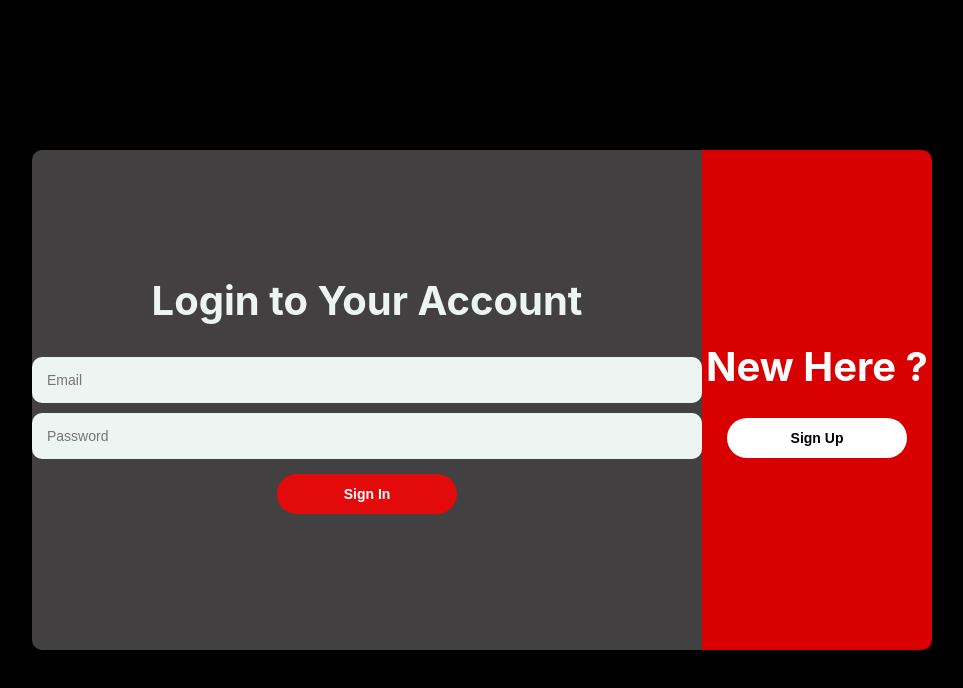
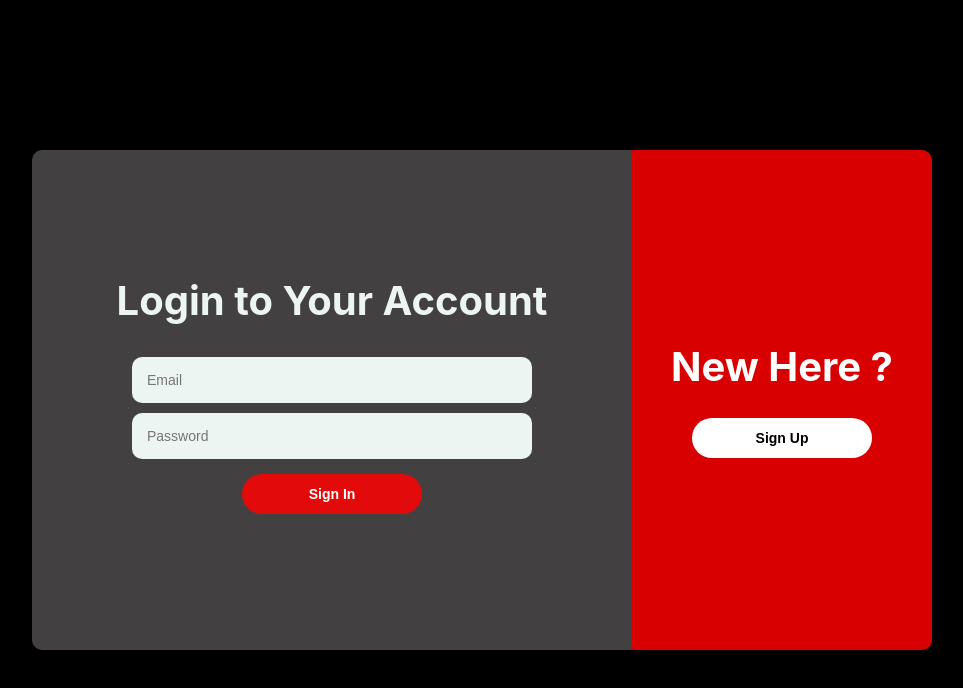
Before and after one commit to shashankusinggithub/netlify-express, a React (Create React App) app in the folder client/: page /login in a window 1280 px wide. Shown: the top 688 px of the page, without its empty margins (158-1121 px from the left). Built offline with nearby package versions, Linux system fonts and the light colour scheme.

Commit message:
make it better

```diff
--- a/client/src/components/Login/styles.module.css
+++ b/client/src/components/Login/styles.module.css
@@ -46,6 +46,7 @@
 	outline: none;
 	border: none;
 	width: 50vw;
+	max-width: 370px;
 	padding: 15px;
 	border-radius: 10px;
 	background-color: #edf5f3;
--- a/client/src/components/Main/styles.module.css
+++ b/client/src/components/Main/styles.module.css
@@ -3,6 +3,7 @@
 .navbar {
 	width: 100%;
 	height: 7vh;
+	min-height: 40px;
 	background-color: #ff0000d8;
 	display: flex;
 	align-items: center;
@@ -20,6 +21,7 @@
 	border: none;
 	outline: none;
 	padding: 1vh 0;
+	min-height: 20px;
 	background-color: white;
 	border-radius: 20px;
 	width: 120px;
@@ -30,15 +32,16 @@
 	/* margin-left: auto; */
 }
 
-.search_things{
-	/* background-color: bisque; */
-	display: flex;
+ .search_things {
+	/* background-color: bisque;  */
+	 display: flex;
 	justify-content:flex-end;
 	padding: 15px;
+	/* height: 20px;	  */
+
+}
 
 
-
-}
 .copy_button{
 	width: 100px;
 	font-weight: 700;
--- a/client/src/components/SearchBox/index.css
+++ b/client/src/components/SearchBox/index.css
@@ -1,5 +1,6 @@
 .search{
 	height: 5vh;
+    min-height: 30px;
     width: 100%;
 
     border-radius: 7px;
```
